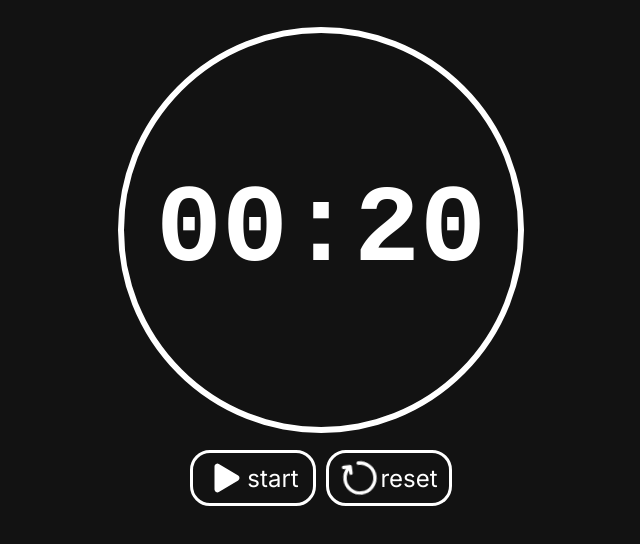
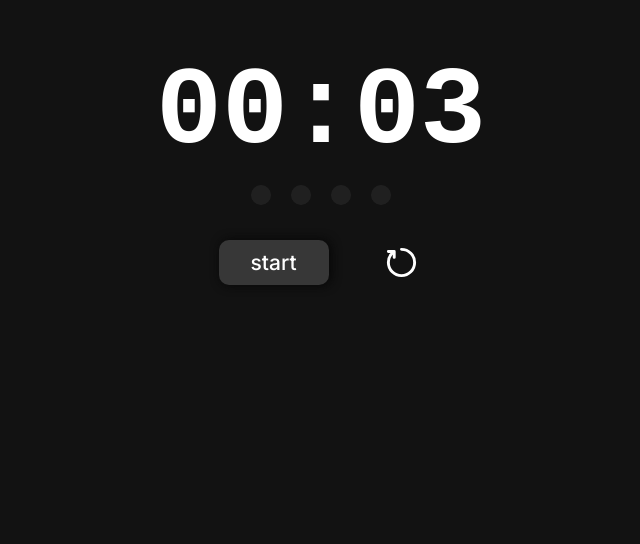
Before and after one commit to yosefgue/Pomodoro, a React (Vite) app: page / in a window 1280 px wide. Shown: the top 544 px of the page, without its empty margins (319-959 px from the left). Built offline with nearby package versions, Linux system fonts and the light colour scheme; a web font is replaced by a local one.

Commit message:
long break logic added, corrected focus session counter UI behavior

```diff
--- a/src/components/timer.jsx
+++ b/src/components/timer.jsx
@@ -2,9 +2,11 @@ import styles from "./timer.module.css";
 import { useState, useEffect, useRef } from "react";
 
 export function Timer() {
-    const circumference = 1257; // calculated based on radius which is set to 200px in CSS (2 x pi x 200).
-    const focusTimer = 20; // all timer logic is done in seconds, multiply by 60 to make it to minutes.
-    const breakTimer = 10;
+    // all timer logic is done in seconds, multiply by 60 to make it to minutes.
+    const focusTimer = 3;
+    const breakTimer = 1;
+    const longBreakTimer = 5;
+    const [focusCount, setFocusCount] = useState(0);
     const [mode, setMode] = useState("focus");
     const currentTimer = mode == "focus" ? focusTimer : breakTimer;
 
@@ -13,9 +15,10 @@ export function Timer() {
     const [isTimerOn, setIsTimerOn] = useState(false);
     const [seconds, setSeconds] = useState(initialTimerValue.current);
 
+    //UI
     const minsUI = String(Math.floor(seconds / 60)).padStart(2, "0");
     const secsUI = String(seconds % 60).padStart(2, "0");
-    const circleoffsetUI = ((currentTimer - Math.floor(remainingSeconds.current)) / currentTimer) * circumference;
+    const [isRotated, setIsRotated] = useState(false);
 
     useEffect(() => {
         if (!isTimerOn) return;
@@ -29,9 +32,17 @@ export function Timer() {
             if (remainingSeconds.current < 0) {
                 timeBeforeInterval = Date.now()
                 if (mode == "focus") {
-                    handleReset(breakTimer, {resetMode: true, mode: "break"})
+                    setFocusCount((count) =>count + 1)
+                    const updatedfocusCount = focusCount + 1; // react doesn't update state instantly only after the next render
+                    if (updatedfocusCount % 4 == 0) {
+                        handleReset(longBreakTimer, {resetMode: true, mode: "longbreak"})
+                    }
+                    else {
+                        handleReset(breakTimer, {resetMode: true, mode: "break"});
+                    }
                 }
                 else {
+                    if (mode == "longbreak") setFocusCount(0);
                     handleReset(focusTimer, {resetMode: true, mode: "focus"})
                 }
             };
@@ -46,9 +57,10 @@ export function Timer() {
         if (!isTimerOn) initialTimerValue.current = remainingSeconds.current; //save timer progress, resume where left off
     }
 
-    const handleReset = (timerValue, options = {stopTimer: false, resetMode: false, mode: "focus"}) => {
+    const handleReset = (timerValue, options = {stopTimer: false, resetMode: false, mode: "focus", resetFocusCount: false}) => {
         if (options.stopTimer) setIsTimerOn(false);
         if (options.resetMode) setMode(options.mode);
+        if (options.resetFocusCount) setFocusCount(0);
         initialTimerValue.current = timerValue;
         remainingSeconds.current = timerValue;
         setSeconds(timerValue);
@@ -57,17 +69,24 @@ export function Timer() {
     return (
         <div className={styles.allcontainer}>
             <div className={styles.timer_container}>
-                <svg>
-                    <circle strokeDashoffset={circleoffsetUI}></circle>
-                </svg>
                 <div className={styles.timer}>{minsUI}:{secsUI}</div>
             </div>
+            <div className={styles.circle_container}>
+                <div className={`${styles.circle} ${focusCount >= 1 ? styles.done : ""}`}></div>
+                <div className={`${styles.circle} ${focusCount >= 2 ? styles.done : ""}`}></div>
+                <div className={`${styles.circle} ${focusCount >= 3 ? styles.done : ""}`}></div>
+                <div className={`${styles.circle} ${focusCount >= 4 ? styles.done : ""}`}></div>
+            </div>
+
             <div className={styles.buttonscontainer}>
-                <button className={styles.playstopbutton} onClick={handleStartStop}>
-                    <img src={isTimerOn ? "/img/pause.svg" : "/img/play.svg"} alt="play/pause"/>{isTimerOn ? "pause" : "start"}
+                <button className={isTimerOn ? styles.stopbutton : styles.startbutton} onClick={handleStartStop}>
+                    {isTimerOn ? "pause" : "start"}
                 </button>
-                <button className={styles.resetbutton} onClick={() => handleReset(focusTimer, {stopTimer: true, resetMode: true, mode: "focus"})}>
-                    <img src="/img/reset.svg" alt="reset"/>reset
+                <button className={`${styles.resetbutton} ${isRotated ? styles.rotate : ""}`} onClick={() => {
+                    handleReset(focusTimer, {stopTimer: true, resetMode: true, mode: "focus", resetFocusCount: true})
+                    setIsRotated(!isRotated)
+                    }}>
+                    <img src="/img/reset.svg" alt="reset"/>
                 </button>
             </div>
         </div>
--- a/src/components/timer.module.css
+++ b/src/components/timer.module.css
@@ -9,34 +9,16 @@ button {
 }
 
 .timer_container {
-    margin-top: 20px;
     display: flex;
     flex-direction: column;
     justify-content: center;
     align-items: center;
-}
-
-svg {
-    height: 420px;
-    width: 420px;
-    transform: rotateZ(-90deg) rotateX(-180deg);
-}
-
-svg circle {
-    r: 200px;
-    cx: 210px;
-    cy: 210px;
-    stroke-width: 6px;
-    stroke: white;
-    fill: none;
-    stroke-dasharray: 1257px;
-    stroke-linecap: round;
-    transition: stroke-dashoffset 0.25s linear;
+    margin-top: 50px;
 }
 
 .timer {
-    position: absolute;
     width: 400px;
+    height: fit-content;
     margin: 0;
     padding: 0;
     text-align: center;
@@ -47,12 +29,12 @@ svg circle {
 
 .buttonscontainer {
     display: flex;
-    margin-top: 10px;
-    gap: 10px;
+    margin-top: 20px;
+    gap: 50px;
 }
 
 .buttonscontainer img {
-    height: 40px;
+    height: 35px;
 }
 
 .buttonscontainer button {
@@ -60,20 +42,61 @@ svg circle {
     align-items: center;
     justify-content: center;
     cursor: pointer;
-    border: 3px white solid;
-    font-size: 24px;
-    border-radius: 20px;
-    height: 50px;
-    width: 120px;
     justify-content: row;
     align-items: center;
 }
 
-.resetbutton img {
-    animation: spin 1s linear infinite;
+.stopbutton {
+    background-color: #ffffff10;
+    font-size: 19.5px;
+    font-weight: 500;
+    border-radius: 10px;
+    height: 45px;
+    width: 110px;
+    transition: 0.2s ease;
 }
 
-@keyframes spin {
-  from { transform: rotate(0deg); }
-  to   { transform: rotate(360deg); }
+.startbutton {
+    background-color: #ffffff28;
+    font-size: 21px;
+    font-weight: 500;
+    border-radius: 10px;
+    height: 45px;
+    width: 110px;
+    transition: 0.2s ease;
+    box-shadow: 2px 0px 10px 1px #080808;
 }
+
+.resetbutton {
+    border-radius: 500px;
+    height: 45px;
+    width: 45px;
+    transition: 0.4s ease;
+}
+
+.resetbutton:hover {
+    background-color: #ffffff13;
+}
+
+.rotate {
+    transform: rotate(360deg);
+}
+
+.circle_container {
+    display: flex;
+    flex-direction: row;
+    gap: 20px;
+    margin: 10px 0 15px 0;
+}
+
+.circle {
+    height: 20px;
+    width: 20px;
+    border-radius: 50%;
+    background-color: #ffffff10;
+    transition: 0.5s ease;
+}
+
+.done {
+        background-color: white;
+}
```
Also changed, not shown: public/img/dark.jpg, 1 other file (tests, documents, lock files or other folders).
